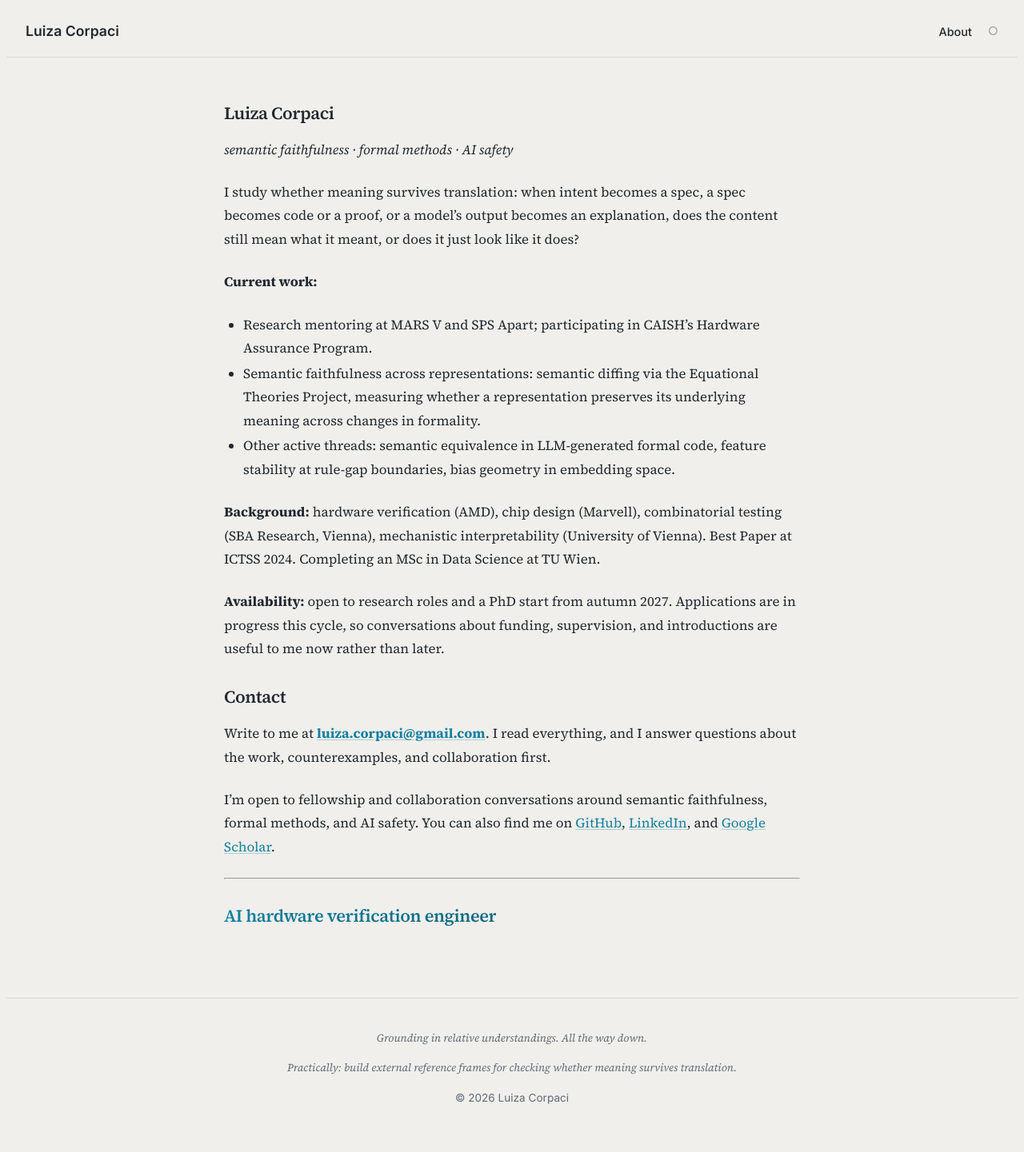
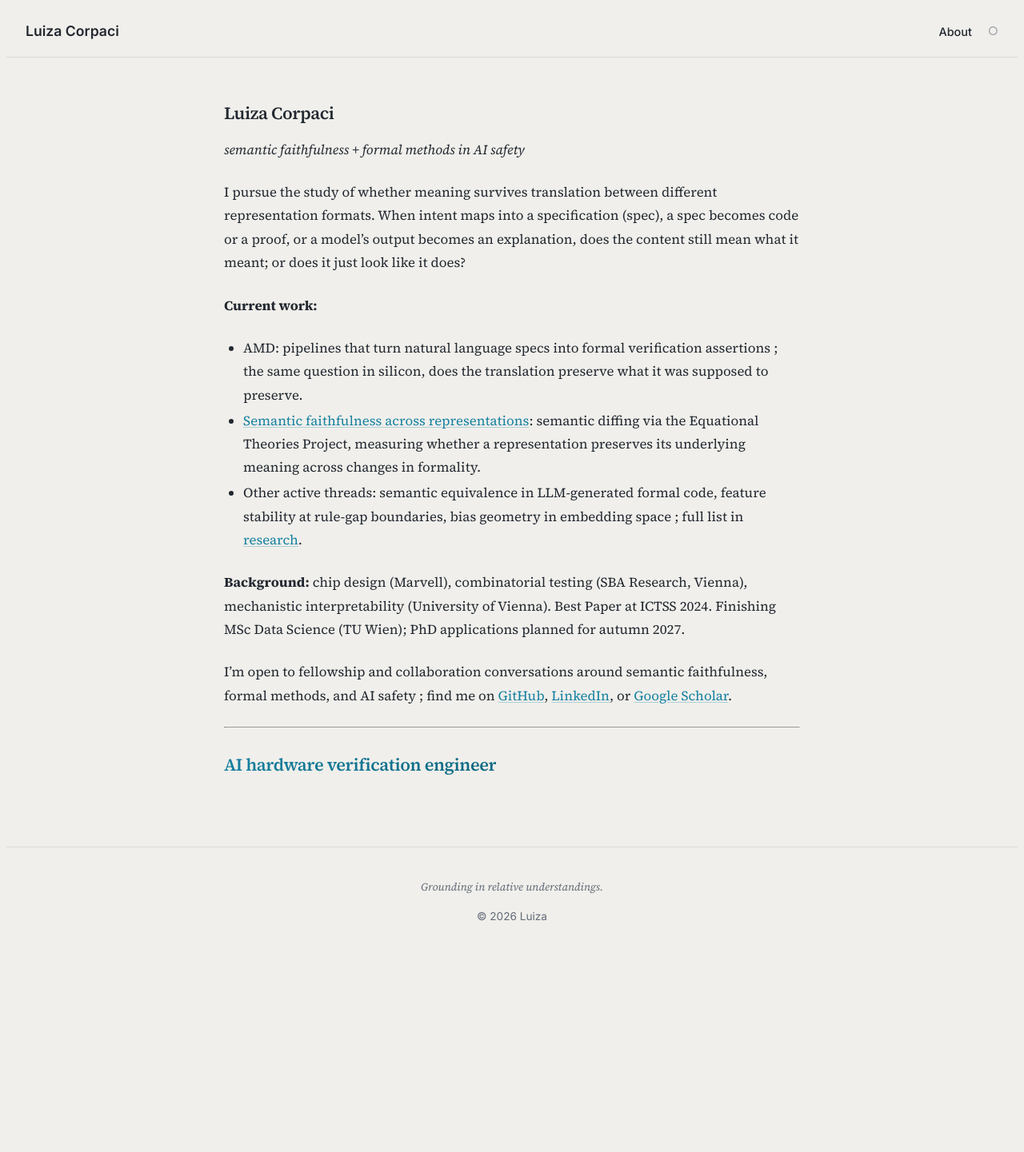
Before and after one commit to corpaci/corpaci.github.io, a Jekyll site: the page built from about.md, in a window 1280 px wide. Shown: the whole page at 80% size. Built offline with Jekyll 4.4.1, drawn with Linux system fonts in a browser that asks for light colours; after the commit the page ends 1215 px from its top, so only the background shows below that.

Commit message:
cleaned out

```diff
--- a/_layouts/default.html
+++ b/_layouts/default.html
@@ -31,9 +31,9 @@
 
   <footer class="footer mt-5 py-4">
     <div class="container footer-content">
-      <p class="footer-ethos">Grounding in relative understandings. All the way down.</p>
-      <p class="footer-ethos text-muted">Practically: build external reference frames for checking whether meaning survives translation.</p>
-      <p>&copy; {{ site.time | date: '%Y' }} Luiza Corpaci</p>
+      <p class="footer-ethos">Grounding in relative understandings.</p>
+      <!-- <p class="footer-ethos text-muted">Practically: build external reference frames for checking whether meaning survives translation.</p> -->
+      <p>&copy; {{ site.time | date: '%Y' }} Luiza</p>
     </div>
   </footer>
 
--- a/about.md
+++ b/about.md
@@ -3,31 +3,24 @@ layout: page
 title: About
 permalink: /about/
 hide_title: true
-description: "Luiza Corpaci studies whether meaning survives translation into specifications, proofs, and code. Formal methods, semantic faithfulness, and AI safety. Background, availability, and contact."
 ---
 
 ## Luiza Corpaci
 
-*semantic faithfulness · formal methods · AI safety*
+*semantic faithfulness + formal methods in AI safety*
 
-I study whether meaning survives translation: when intent becomes a spec, a spec becomes code or a proof, or a model's output becomes an explanation, does the content still mean what it meant, or does it just look like it does?
+I pursue the study of whether meaning survives translation between different representation formats. When intent maps into a specification (spec), a spec becomes code or a proof, or a model's output becomes an explanation, does the content still mean what it meant; or does it just look like it does?
 
 **Current work:**
-- Research mentoring at MARS V and SPS Apart; participating in CAISH’s Hardware Assurance Program.
-- Semantic faithfulness across representations: semantic diffing via the Equational Theories Project, measuring whether a representation preserves its underlying meaning across changes in formality.
-- Other active threads: semantic equivalence in LLM-generated formal code, feature stability at rule-gap boundaries, bias geometry in embedding space.
+- AMD: pipelines that turn natural language specs into formal verification assertions ; the same question in silicon, does the translation preserve what it was supposed to preserve.
+- [Semantic faithfulness across representations](/research/#semantic-faithfulness): semantic diffing via the Equational Theories Project, measuring whether a representation preserves its underlying meaning across changes in formality.
+- Other active threads: semantic equivalence in LLM-generated formal code, feature stability at rule-gap boundaries, bias geometry in embedding space ; full list in [research](/research/).
 
-**Background:** hardware verification (AMD), chip design (Marvell), combinatorial testing (SBA Research, Vienna), mechanistic interpretability (University of Vienna). Best Paper at ICTSS 2024. Completing an MSc in Data Science at TU Wien.
-
-**Availability:** open to research roles and a PhD start from autumn 2027. Applications are in progress this cycle, so conversations about funding, supervision, and introductions are useful to me now rather than later.
+**Background:** chip design (Marvell), combinatorial testing (SBA Research, Vienna), mechanistic interpretability (University of Vienna). Best Paper at ICTSS 2024. Finishing MSc Data Science (TU Wien); PhD applications planned for autumn 2027.
 
 <div id="contact" markdown="1">
 
-## Contact
-
-Write to me at **[luiza.corpaci@gmail.com](mailto:luiza.corpaci@gmail.com)**. I read everything, and I answer questions about the work, counterexamples, and collaboration first.
-
-I'm open to fellowship and collaboration conversations around semantic faithfulness, formal methods, and AI safety. You can also find me on [GitHub](https://github.com/corpaci), [LinkedIn](https://linkedin.com/in/luiza-corpaci/), and [Google Scholar](https://scholar.google.com/citations?user=OhRQsPAAAAAJ).
+I'm open to fellowship and collaboration conversations around semantic faithfulness, formal methods, and AI safety ; find me on [GitHub](https://github.com/corpaci), [LinkedIn](https://linkedin.com/in/luiza-corpaci/), or [Google Scholar](https://scholar.google.com/citations?user=OhRQsPAAAAAJ).
 
 </div>
 
@@ -53,7 +46,7 @@ I'm open to fellowship and collaboration conversations around semantic faithfuln
 
 <div class="in-night" markdown="1">
 
-Tarski, Gödel, and Chaitin are recurring reference points in my conceptual writing.
+The Tarski ~> Gödel ~> Chaitin sequence is background radiation through most of this.
 
 </div>
 
@@ -61,6 +54,6 @@ Tarski, Gödel, and Chaitin are recurring reference points in my conceptual writ
 
 I wonder about wonders.
 
-A question I keep nearby: whether the capacity to wonder tells us anything about the limits of formalization.
+And whether the capacity to wonder is itself a clue about what can't be formalized.
 
 </div>
```
Also changed, not shown: collatz-claudie.md (+10 -6 lines), index.html (+4 -4 lines).
